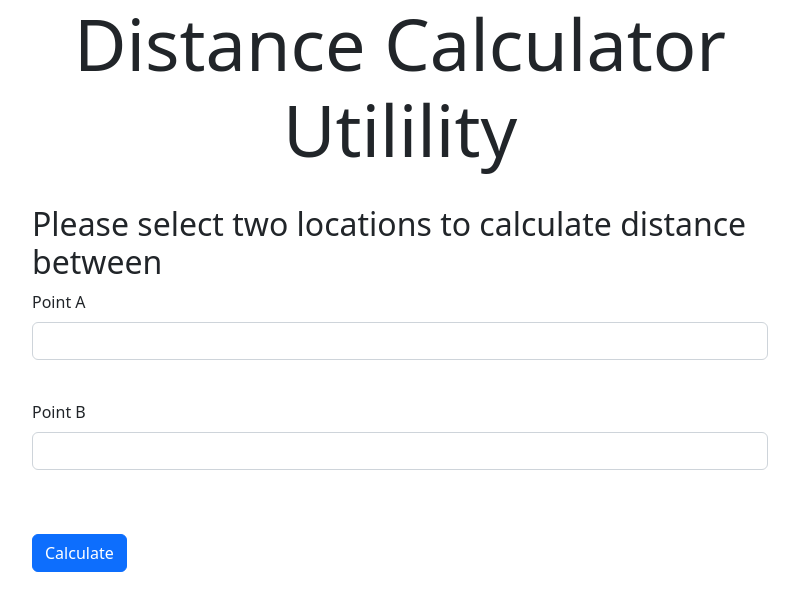
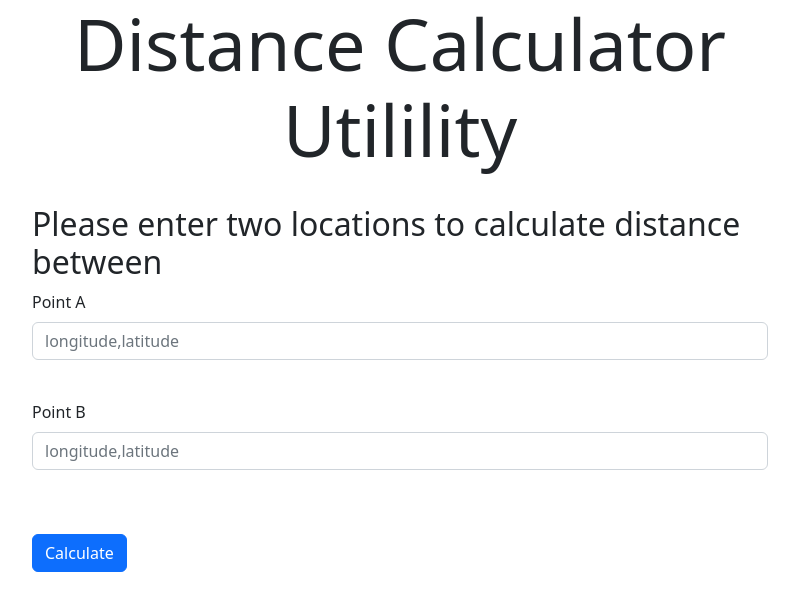
Before and after one commit to alekzanderx1/DistanceCalc, a Flask app: page / in a window 1280 px wide. Shown: the top 611 px of the page, without its empty margins (240-1039 px from the left). Run offline with Flask 3, Linux system fonts and the light colour scheme.

Commit message:
Added text hint

```diff
--- a/templates/index.html
+++ b/templates/index.html
@@ -27,7 +27,7 @@
 					$('#result1').text(result1);
 				},
 				error : (data) => {
-					alert('Error in calculation!');
+					alert('Error in calculation! Please check input is correct.');
 				}
             });
         });
@@ -42,24 +42,24 @@
 		  	<div class="page-header">
 		    	<h1 class="display-2 text-center" >Distance Calculator Utilility</h1>
 		  	</div>
-
 			</br>
-			<h2>Please select two locations to calculate distance between</h2>
+			<h2>Please enter two locations to calculate distance between</h2>
 			<form id="myform" method="POST">
-
 
       			<div class="mb-3">
 				<label for="pointA" class="form-label">Point A</label>
-		  		<input type="text" id="pointA" name="pointA" class="form-control"><br>
+		  		<input type="text" id="pointA" name="pointA" class="form-control" placeholder="longitude,latitude"><br>
 				</div>
 
       			<div class="mb-3">
 				<label for="pointB" class="form-label">Point B</label>
-		  		<input type="text" id="pointB" name="pointB" class="form-control"><br>
+		  		<input type="text" id="pointB" name="pointB" class="form-control" placeholder="longitude,latitude"><br>
 		  		</div>
 
 			</form>
+
 			</br>
+
 			<button id="loadResults" class="btn btn-primary btn-block mb-4">Calculate</button>
 			</br>
 			</br>
```
